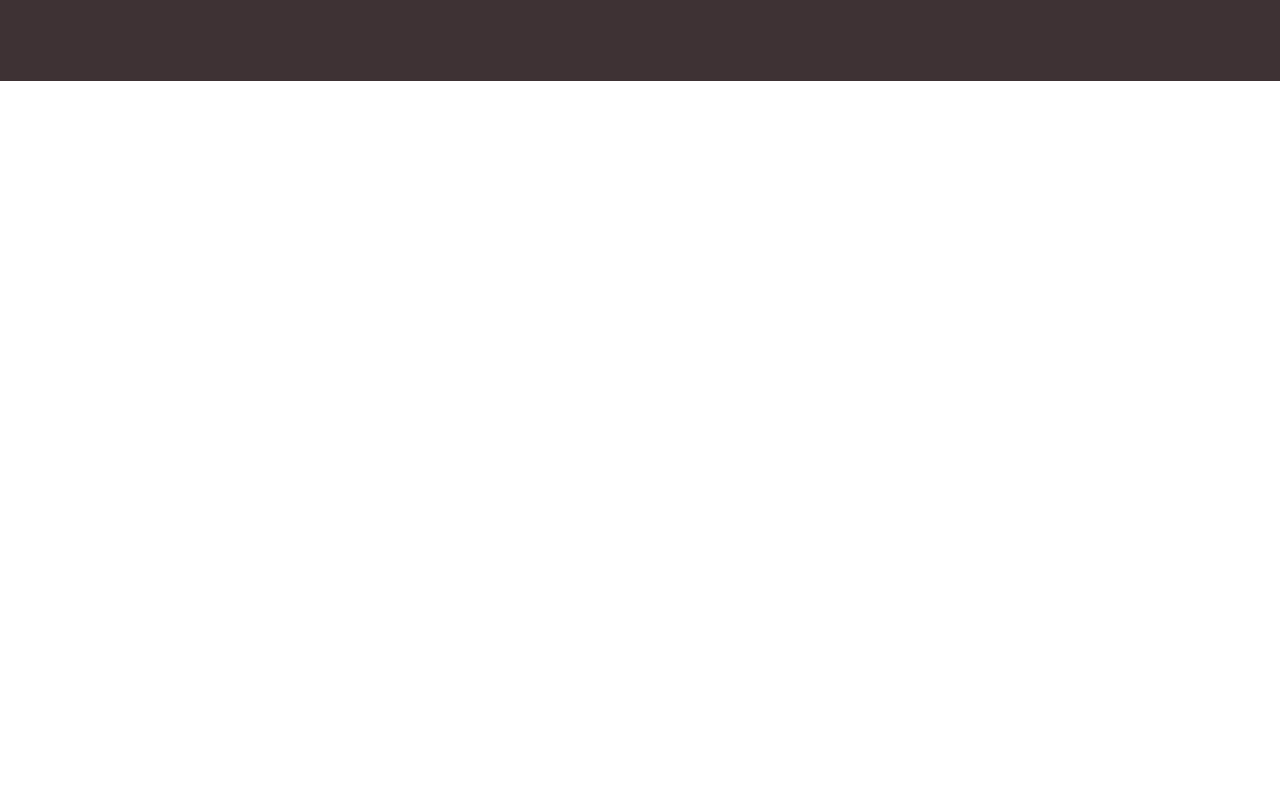
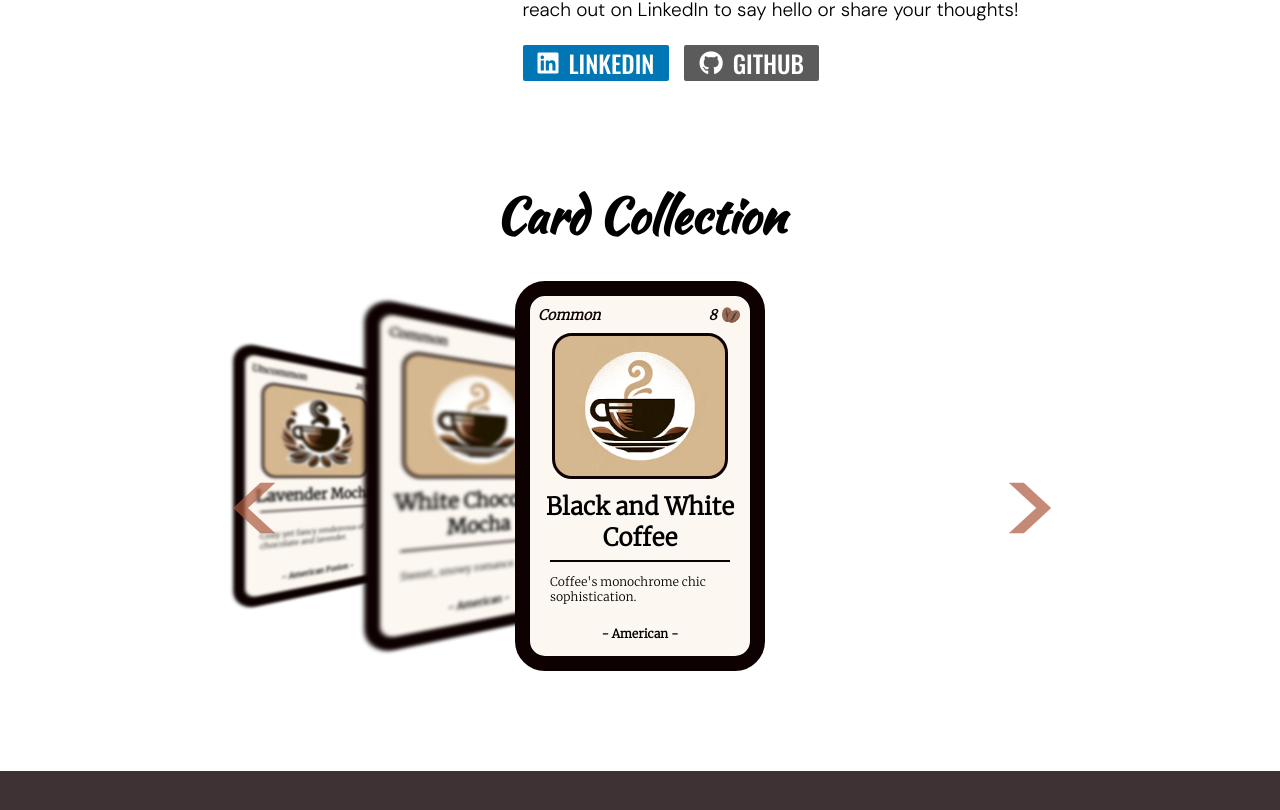
Before and after one commit to erikmichel-dev/coffee-run-web, an Angular app: page / in a window 1280 px wide. Shown: the part 770-1580 px from the top of the page. Before the commit the page ends 851 px from the top, so only its background shows below. Built offline with nearby package versions, Linux system fonts and the light colour scheme.

Commit message:
added card collection slider

```diff
--- a/src/app/dashboard/dashboard.component.css
+++ b/src/app/dashboard/dashboard.component.css
@@ -1,12 +1,14 @@
 .container {
   display: grid;
+  row-gap: 100px;
   min-height: 100vh;
   background-color: var(--background-color);
   grid-template-columns: 170px auto 170px;
-  grid-template-rows: 45px auto 100px;
+  grid-template-rows: 45px auto auto 100px;
   grid-template-areas:
     "header header header"
     ". main ."
+    ". aside ."
     "footer footer footer"
 }
 
@@ -67,11 +69,11 @@
   .container {
     grid-template-columns: 80px 1fr 80px;
     grid-template-rows: 45px auto auto 100px;
-    row-gap: 60px;
+    row-gap: 100px;
     grid-template-areas:
       "header header header"
       ". main ."
-      ". aside ."
+      "aside aside aside"
       "footer footer footer"
   }
 
@@ -89,11 +91,11 @@
   .container {
     grid-template-columns: 24px 1fr 24px;
     grid-template-rows: 45px auto auto 100px;
-    row-gap: 60px;
+    row-gap: 100px;
     grid-template-areas:
       "header header header"
       ". main ."
-      ". aside ."
+      "aside aside aside"
       "footer footer footer"
   }
 
--- a/src/app/dashboard/dashboard.component.html
+++ b/src/app/dashboard/dashboard.component.html
@@ -13,7 +13,8 @@
   <main>
     <app-brew-hub></app-brew-hub>
   </main>
-  <!-- <aside>
-  </aside> -->
+  <aside>
+    <app-deck></app-deck>
+  </aside>
   <footer></footer>
 </div>
--- a/src/app/dashboard/dashboard.module.ts
+++ b/src/app/dashboard/dashboard.module.ts
@@ -3,8 +3,9 @@ import { CommonModule } from '@angular/common';
 import { DashboardComponent } from './dashboard.component';
 import { BrewerComponent } from './brew-hub/brewer/brewer.component';
 import { DetailsComponent } from './brew-hub/details/details.component';
-import { CoffeeCardComponent } from './brew-hub/brewer/coffee-card/coffee-card.component';
+import { CoffeeCardComponent } from './shared/coffee-card/coffee-card.component';
 import { BrewHubComponent } from './brew-hub/brew-hub.component';
+import { DeckComponent } from './deck/deck.component';
 
 @NgModule({
   declarations: [
@@ -12,7 +13,8 @@ import { BrewHubComponent } from './brew-hub/brew-hub.component';
     BrewerComponent,
     DetailsComponent,
     CoffeeCardComponent,
-    BrewHubComponent
+    BrewHubComponent,
+    DeckComponent
   ],
   imports: [
     CommonModule
--- /dev/null
+++ b/src/app/dashboard/deck/deck.component.css
@@ -0,0 +1,63 @@
+.container {
+  h1 {
+    font-family: 'Kaushan Script';
+    font-size: xxx-large;
+    text-align: center;
+    margin-bottom: 30px;
+    color: var(--text-color);
+  }
+}
+
+.slider {
+  position: relative;
+  width: 100%;
+  height: 390px;
+  overflow: hidden;
+}
+
+.item{
+  position: absolute;
+  align-content: center;
+  transition:  0.5s;
+  left: calc(50% - 125px);
+}
+
+#next{
+  position: absolute;
+  right: 50px;
+  top: 40%;
+}
+#prev{
+  position: absolute;
+  left: 50px;
+  top: 40%;
+}
+#prev, #next{
+  color: var(--brewer-button-hover);
+  opacity: 0.7;
+  background: none;
+  border: none;
+  font-size: 100px;
+  font-family: monospace;
+  font-weight: bold;
+  z-index: 10;
+  font-family: 'DM Sans';
+  user-select: none;
+}
+
+#prev:hover,
+#next:hover{
+  opacity: 1;
+}
+
+@media (width < 1220px) {
+  #prev, #next{
+    font-size: 100px;
+  }
+}
+
+@media (width < 600px) {
+  #prev, #next{
+    font-size: 100px;
+  }
+}
--- /dev/null
+++ b/src/app/dashboard/deck/deck.component.html
@@ -0,0 +1,13 @@
+<div class="container">
+  <h1>Card Collection</h1>
+  <div class="slider">
+    <ng-container *ngFor="let coffeCard of testCoffeeList">
+      <div class="item" #card>
+        <app-coffee-card [brewedCoffee]="coffeCard">
+        </app-coffee-card>
+      </div>
+    </ng-container>
+    <button id="next" (click)="next()">></button>
+    <button id="prev" (click)="prev()"><</button>
+  </div>
+</div>
--- /dev/null
+++ b/src/app/dashboard/deck/deck.component.ts
@@ -0,0 +1,113 @@
+import { Component, ElementRef, OnInit, QueryList, Renderer2, ViewChild, ViewChildren } from '@angular/core';
+import { Coffee } from 'src/app/shared/models/coffee';
+import { CoffeeCardComponent } from '../shared/coffee-card/coffee-card.component';
+
+@Component({
+  selector: 'app-deck',
+  templateUrl: './deck.component.html',
+  styleUrls: ['./deck.component.css']
+})
+export class DeckComponent {
+  @ViewChildren('card') deckCards!: QueryList<ElementRef>
+  public testCoffeeList: Coffee[] = [
+    {
+      "origin": "American",
+      "cost": 28,
+      "coffee_id": "15",
+      "tier": "Rare",
+      "description": "A zesty and crunchy coffee surprise.",
+      "name": "Lemon Poppy Seed Latte"
+    },
+    {
+      "origin": "Turkish",
+      "cost": 19,
+      "coffee_id": "23",
+      "tier": "Uncommon",
+      "description": "Spiced like a sultan's dream.",
+      "name": "Turkish Delight"
+    },
+    {
+      "origin": "American",
+      "cost": 8,
+      "coffee_id": "9",
+      "tier": "Common",
+      "description": "Coffee's chill, laid-back surfer cousin.",
+      "name": "Cold Brew"
+    },
+    {
+      "origin": "American Fusion",
+      "cost": 21,
+      "coffee_id": "4",
+      "tier": "Uncommon",
+      "description": "Cozy yet fancy rendezvous of chocolate and lavender.",
+      "name": "Lavender Mocha"
+    },
+    {
+      "origin": "American",
+      "cost": 10,
+      "coffee_id": "32",
+      "tier": "Common",
+      "description": "Sweet, snowy romance.",
+      "name": "White Chocolate Mocha"
+    },
+    {
+      "origin": "American",
+      "cost": 8,
+      "coffee_id": "25",
+      "tier": "Common",
+      "description": "Coffee's monochrome chic sophistication.",
+      "name": "Black and White Coffee"
+    }
+  ]
+
+  public active = 5;
+
+  constructor(private renderer2: Renderer2) { }
+
+  ngAfterViewInit(): void {
+    this.loadDeck()
+  }
+
+  loadDeck(): void {
+    const cards = this.deckCards;
+    let featuredCard = cards.get(this.active)?.nativeElement;
+    this.renderer2.setStyle(featuredCard, 'transform', 'none');
+    this.renderer2.setStyle(featuredCard, 'zIndex', '3');
+    this.renderer2.setStyle(featuredCard, 'filter', 'none');
+    this.renderer2.setStyle(featuredCard, 'opacity', '1');
+
+    let stt = 0;
+    for (var i = this.active + 1; i < cards.length; i++) {
+      stt++;
+      this.renderer2.setStyle(cards.get(i)?.nativeElement, 'transform', `translateX(${160 * stt}px) scale(${1 - 0.2 * stt}) perspective(16px) rotateY(-1deg)`);
+      this.renderer2.setStyle(cards.get(i)?.nativeElement, 'z-index', -stt + 3);
+      this.renderer2.setStyle(cards.get(i)?.nativeElement, 'filter', 'blur(2px)');
+      this.renderer2.setStyle(cards.get(i)?.nativeElement, 'opacity', stt > 2 ? 0 : 1);
+    }
+    stt = 0;
+    for (var i = (this.active - 1); i >= 0; i--) {
+      stt++;
+      this.renderer2.setStyle(cards.get(i)?.nativeElement, 'transform', `translateX(${-160 * stt}px) scale(${1 - 0.2 * stt}) perspective(16px) rotateY(1deg)`);
+      this.renderer2.setStyle(cards.get(i)?.nativeElement, 'z-index', -stt + 3);
+      this.renderer2.setStyle(cards.get(i)?.nativeElement, 'filter', 'blur(2px)');
+      this.renderer2.setStyle(cards.get(i)?.nativeElement, 'opacity', stt > 2 ? 0 : 1);
+    }
+  }
+
+  next(): void {
+    const cards = this.deckCards;
+    this.active = this.active + 1 < cards.length ? this.active + 1 : this.active;
+    this.loadDeck()
+  }
+
+  prev(): void {
+    this.active = this.active - 1 >= 0 ? this.active - 1 : this.active;
+    this.loadDeck()
+  }
+
+  test(): void {
+    const cards = this.deckCards;
+    // this.renderer2.setStyle(cards.get(5)?.nativeElement, 'zIndex',  -1000);
+    // this.renderer2.setStyle(cards.get(5)?.nativeElement, 'color',  'red');
+  }
+}
--- a/src/app/dashboard/brew-hub/brewer/coffee-card/coffee-card.component.css
+++ b/src/app/dashboard/shared/coffee-card/coffee-card.component.css
@@ -1,5 +1,6 @@
 .card-body {
   animation: fadeIn 0.5s ease;
+  user-select: none;
 }
 
 .card-border * {
--- a/src/app/dashboard/brew-hub/brewer/coffee-card/coffee-card.component.html
+++ b/src/app/dashboard/shared/coffee-card/coffee-card.component.html
@@ -1,4 +1,4 @@
-<div class="card-body" *ngIf="!isLoading else loader">
+<div #card class="card-body" *ngIf="!isLoading else loader">
     <div class="card-border" *ngIf="brewedCoffee else placeholderBlock">
         <div class="card-header">
             <span class="card-category">{{ brewedCoffee.tier }}</span>
--- a/src/app/dashboard/brew-hub/brewer/coffee-card/coffee-card.component.ts
+++ b/src/app/dashboard/shared/coffee-card/coffee-card.component.ts
@@ -1,4 +1,4 @@
-import { Component, Input, SimpleChange, SimpleChanges } from '@angular/core';
+import { Component, ElementRef, Input, SimpleChange, SimpleChanges, ViewChild } from '@angular/core';
 import { Coffee } from 'src/app/shared/models/coffee';
 
 @Component({
@@ -7,6 +7,7 @@ import { Coffee } from 'src/app/shared/models/coffee';
   styleUrls: ['./coffee-card.component.css']
 })
 export class CoffeeCardComponent {
+  @ViewChild('card') cardElementRef!: ElementRef;
   @Input() public brewedCoffee: Coffee | null | undefined;
   @Input() public isLoading: boolean | null = false;
 }
```
